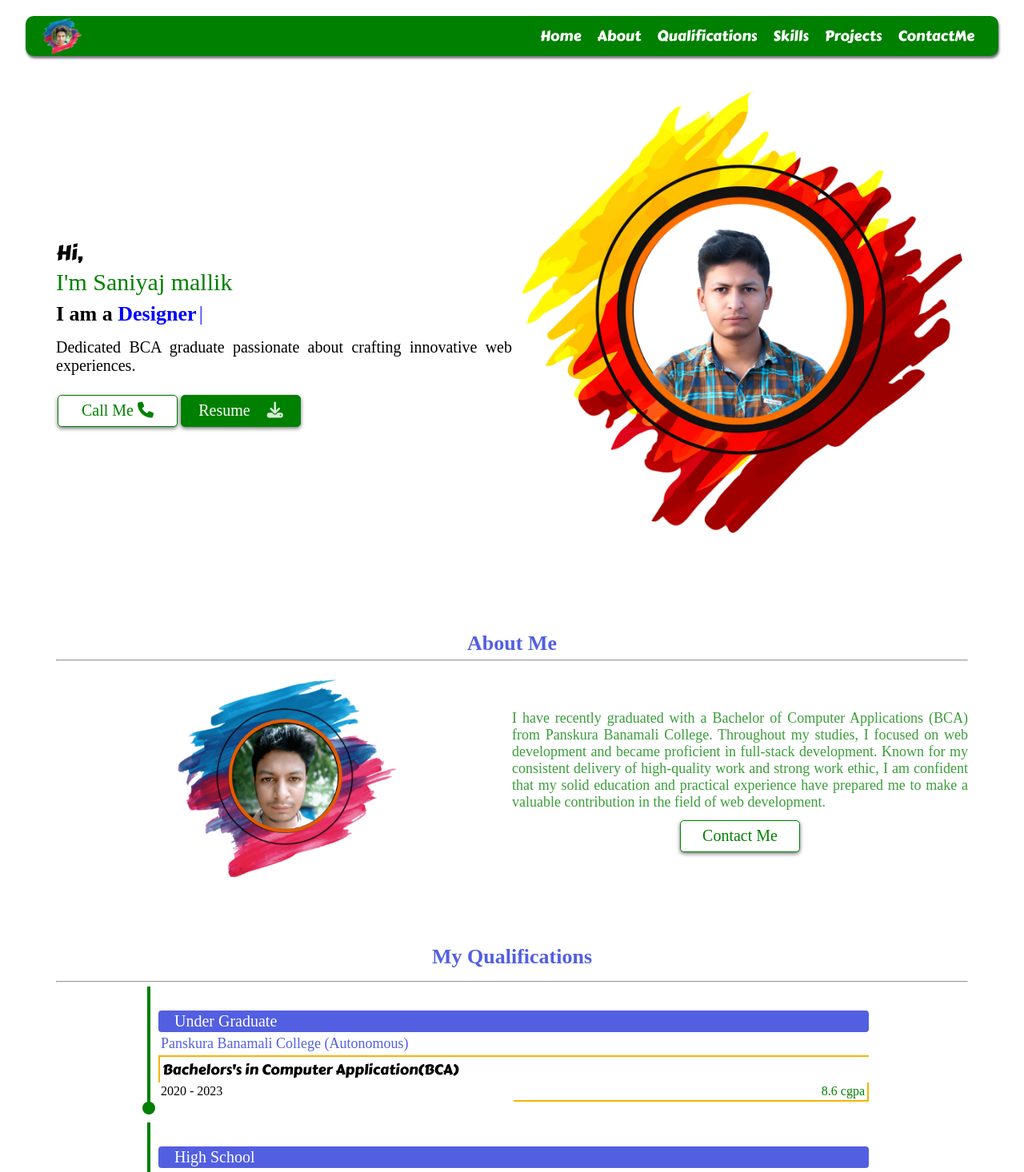
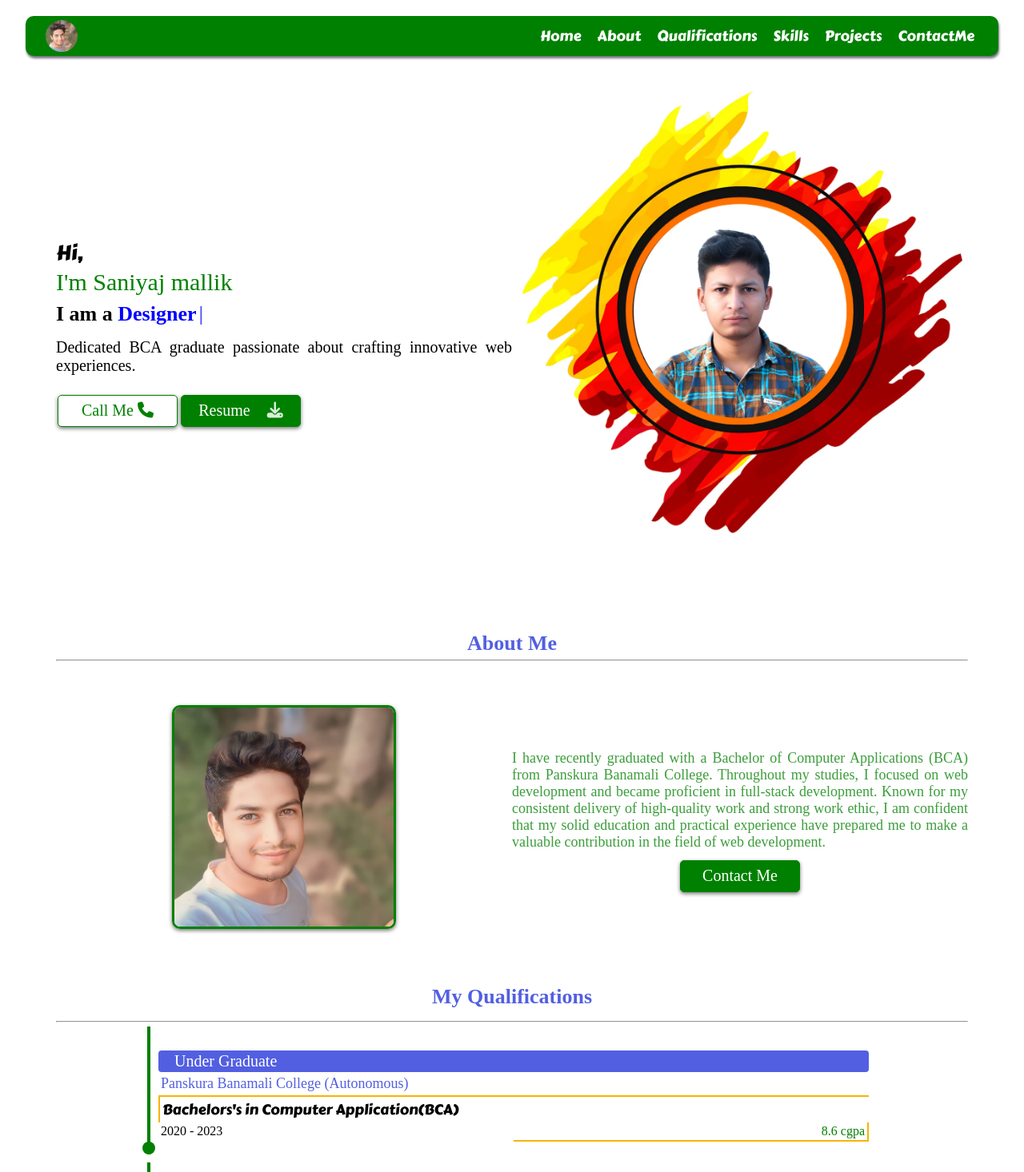
Before and after one commit to Saniyaj21/saniyaj-3.0, a React (Create React App) app: page / in a window 1280 px wide. Shown: the top 1466 px of the page at 80% size. Built offline with nearby package versions, Linux system fonts and the light colour scheme; the HTML template or start-up script is replaced by a standard one; a web font is replaced by a local one.

Commit message:
style optimization

```diff
--- a/src/components/Navbar.jsx
+++ b/src/components/Navbar.jsx
@@ -1,6 +1,7 @@
 import React, { useEffect, useState } from "react";
 import "../styles/navbar.scss";
-import dp from "../media/about-nav-lite.png";
+import dp from "../media/newPic.jpg";
+// import dp from "../media/about-nav-lite.png";
 
 // aos
 import AOS from "aos";
--- a/src/pages/About.jsx
+++ b/src/pages/About.jsx
@@ -1,7 +1,8 @@
 import React from "react";
 
-import aboutMe from "../media/about-reduced.png";
+// import aboutMe from "../media/about-reduced.png";
 // import aboutMe from '../media/about-nav-lite.png'
+import newPic from '../media/newPic.jpg'
 
 // style
 import "../styles/about.scss";
@@ -19,7 +20,7 @@ const About = () => {
 							data-aos-duration='800'
 							className='img-container-about'
 						>
-							<img loading='lazy' src={aboutMe} alt='' />
+							<img loading='lazy' src={newPic} alt='' />
 						</div>
 					</div>
 					<div
--- a/src/styles/about.scss
+++ b/src/styles/about.scss
@@ -1,9 +1,9 @@
 .about-head {
 	color: var(--blue);
 }
-
-
-
+.about-box {
+	padding-top: 50px;
+}
 
 .para {
 	display: flex;
@@ -16,37 +16,41 @@
 		// color: #33315f;
 		margin-top: 10px;
 		font-size: 18px;
-
-
 	}
 }
-.btn-about-contact{
+.btn-about-contact {
+	background-color: var(--green);
+	color: white;
+	&:hover {
 		color: var(--green);
+		background: transparent;
+	}
+
 	border: 1px solid green;
 }
 
-.img-container-about{
+.img-container-about {
 	display: flex;
 	justify-content: center;
 	align-items: center;
-    img{
-        border-radius: 30px 20px;
+	img {
+		// border-radius: 50%;
+		border-radius: 10px;
+		border: 3px solid var(--green);
 		width: 280px;
 		height: 280px;
 		transition: 0.3s;
-        &:hover{
-            transform: scale(1.2);
+		box-shadow: 0 2px 5px rgba(0, 0, 0, 0.542);
+		&:hover {
+			filter: grayscale(100%);
+			// transform: scale(1.2);
 		}
 	}
 }
 
-
 @media (max-width: 767px) {
-
 	.para {
-
 		p {
-
 			font-size: 14px;
 		}
 	}
--- a/src/styles/navbar.scss
+++ b/src/styles/navbar.scss
@@ -46,11 +46,20 @@ header {
     height: 50px;
     width: 50px;
     margin: 0px 20px;
+
+    >a{
+        height: 100%;
+        width: 100%;
+        display: flex;
+        justify-content: center;
+        align-items: center;
+    }
 }
 .logo-icon {
-    height: 100%;
+    height: 80%;
     width: auto;
     opacity: 100%;
+    border-radius: 50%;
 }
 .menu {
     height: 100%;
```
Also changed, not shown: src/media/about-reduced.png (deleted), src/media/newPic.jpg (added). Lines whose indentation alone changed are shown as unchanged.
